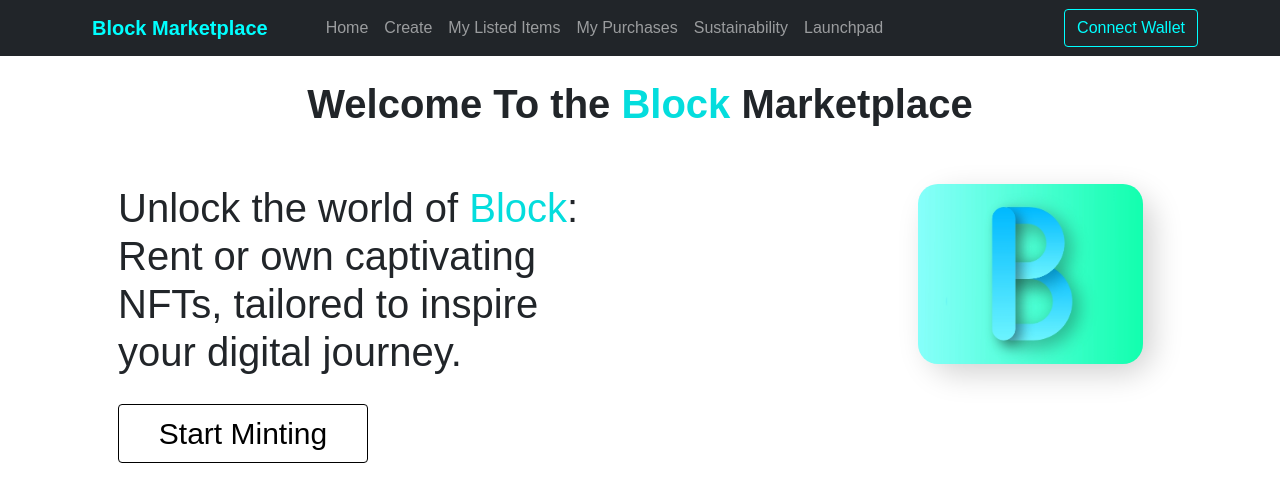
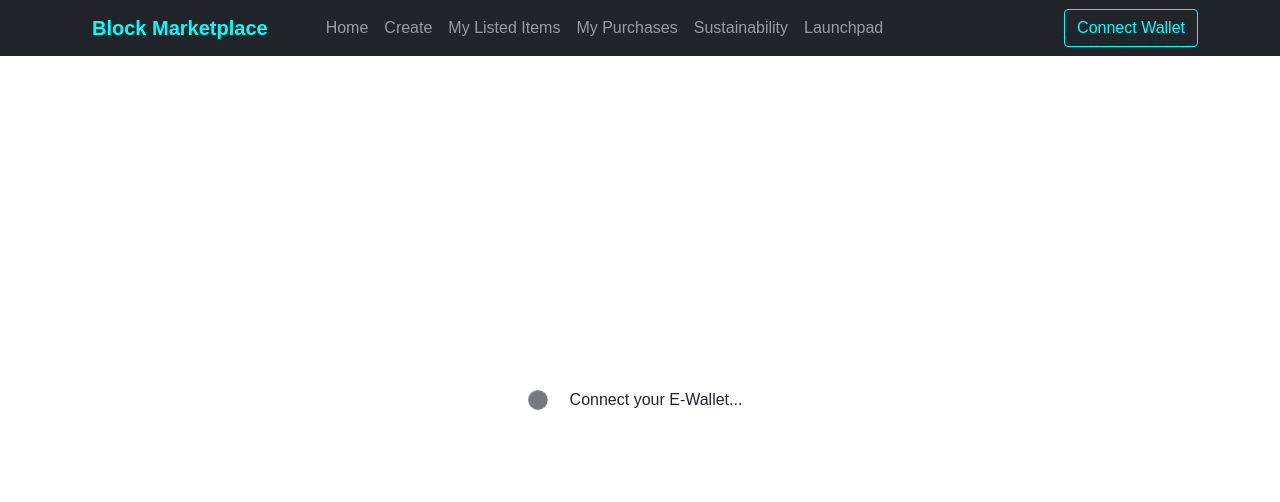
Before and after one commit to eyad-ahmed-18/The-block, a React (Create React App) app: page / in a window 1280 px wide. Shown: the top 502 px of the page. Built offline with nearby package versions, Linux system fonts and the light colour scheme; what ipfs-http-client would draw is missing.

Commit message:
Update App.js

```diff
--- a/src/frontend/components/App.js
+++ b/src/frontend/components/App.js
@@ -94,7 +94,7 @@ function App() {
           <Navigation web3Handler={web3Handler} account={account} />
         </>
         <div>
-          {/* {loading ? (
+          {loading ? (
             <div
               style={{
                 display: "flex",
@@ -106,7 +106,7 @@ function App() {
               <Spinner animation="grow" style={{ display: "flex" }} />
               <p className="mx-3 my-0">Connect your E-Wallet...</p>
             </div>
-          ) : ( */}
+          ) : (
           <Routes>
             <Route
               path="/"
@@ -158,7 +158,7 @@ function App() {
               element={<NFTForm marketplace={marketplace} nft={nft} />}
             />
           </Routes>
-           {/* )} */}
+           )}
         </div>
       </div>
     </BrowserRouter>
```
